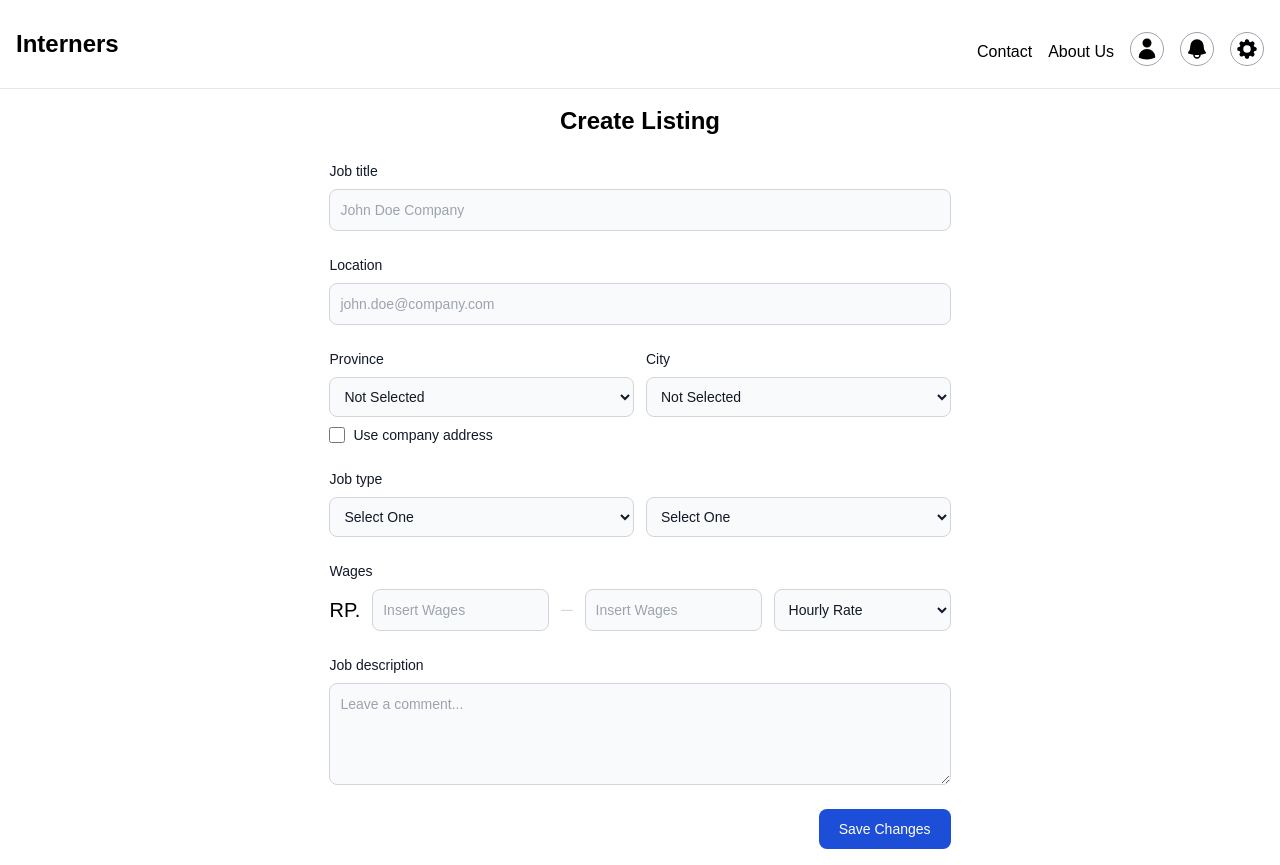
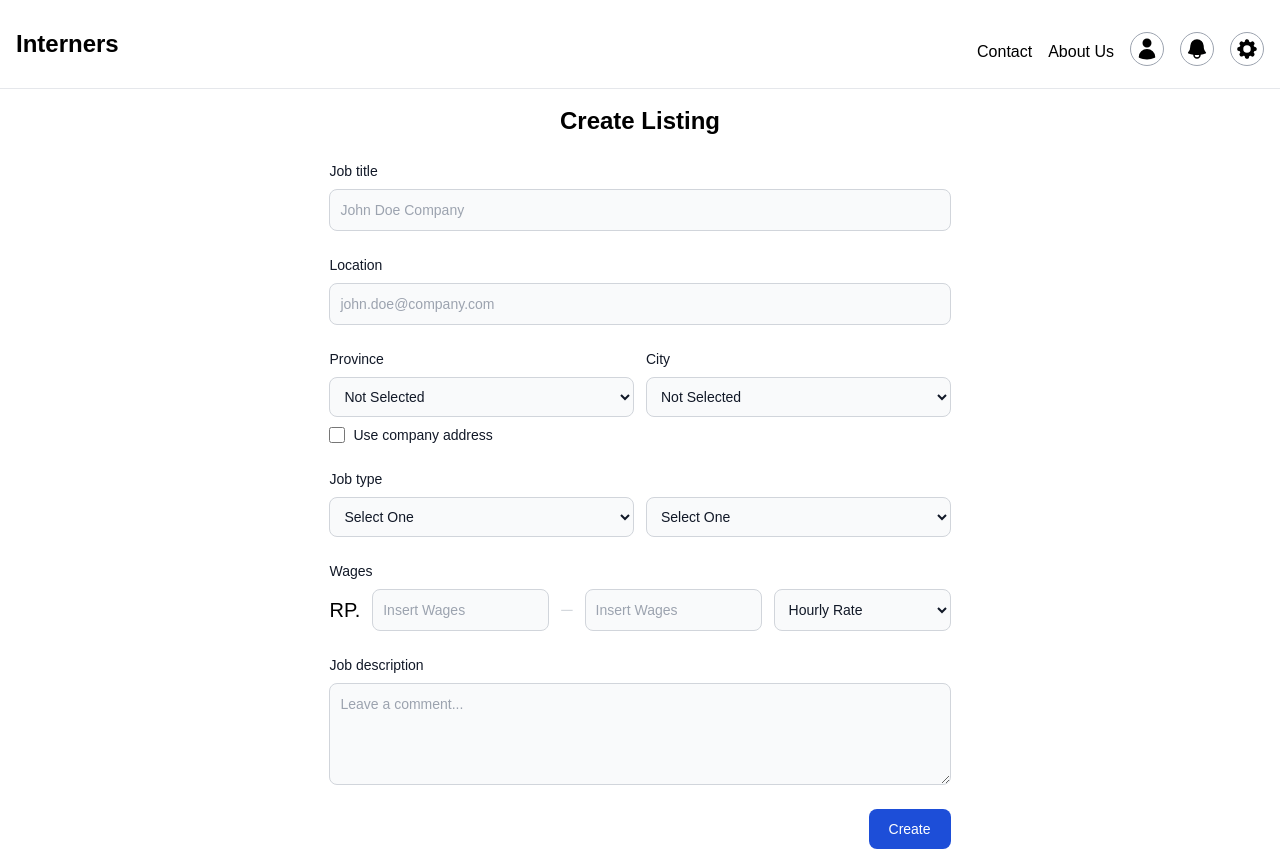
Before and after one commit to kukingkux/interners, a Next.js app: page / in a window 1280 px wide. Built offline with nearby package versions, Linux system fonts and the light colour scheme.

Commit message:
CREATE LISTING ON PAGE.JS FILE

```diff
--- a/src/app/page.js
+++ b/src/app/page.js
@@ -287,7 +287,7 @@ export default function Home() {
               type="submit"
               className="text-white bg-blue-700 hover:bg-blue-800 focus:ring-4 focus:outline-none focus:ring-blue-300 font-medium rounded-lg text-sm w-full sm:w-auto px-5 py-2.5 text-center"
             >
-              Save Changes
+              Create
             </button>
           </div>
         </form>
```
